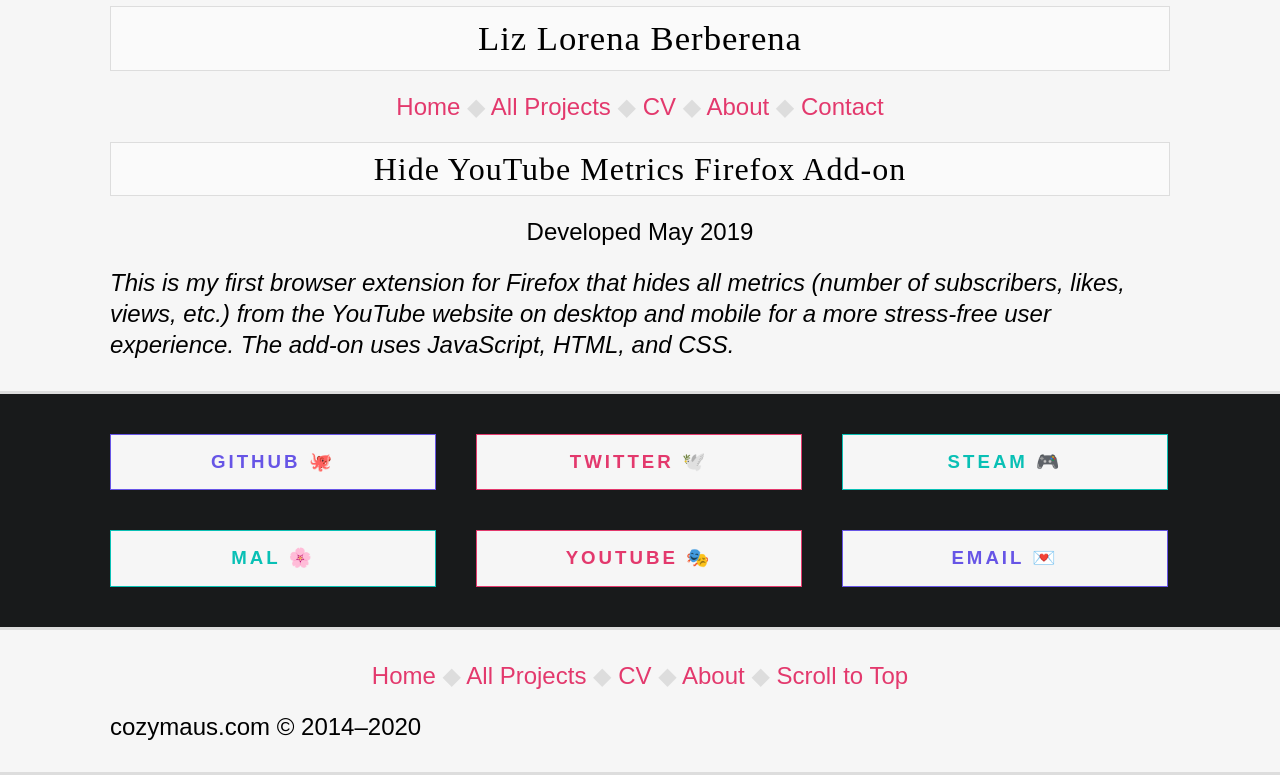
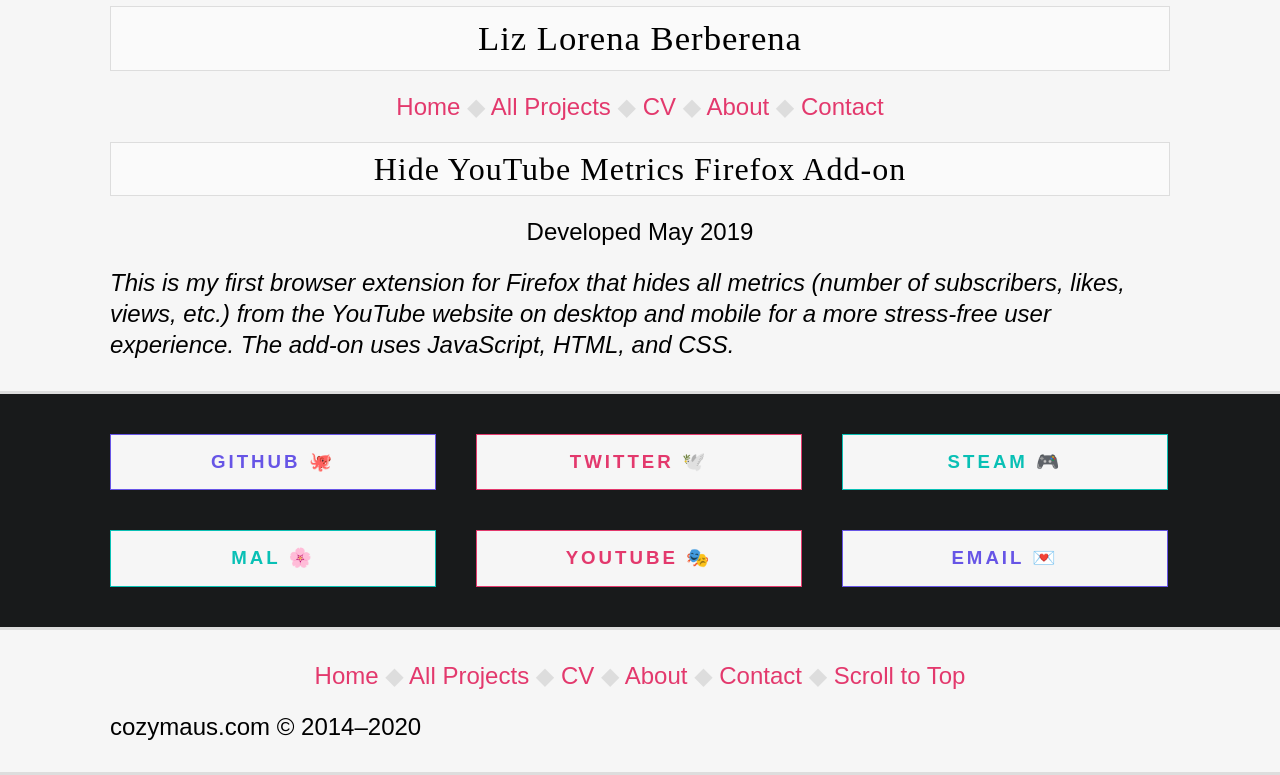
Before and after one commit to liz-lorena/2020, a Jekyll site: the page built from _posts/2019-05-06-hide-youtube-metrics-addon.md, in a window 1280 px wide, cut to the strip 157-932 px from the top of the page. Built offline with Jekyll 4.4.1, drawn with Linux system fonts in a browser that asks for light colours.

Commit message:
Update footer-pages.html

```diff
--- a/_includes/footer-pages.html
+++ b/_includes/footer-pages.html
@@ -1,5 +1,6 @@
 <p style="text-align:center;" class="simple-nav">
 
-<a href="/">Home</a> ◆ <a href="/projects">All&nbsp;Projects</a> ◆ <a href="/cv">CV</a> ◆ <a href="/about">About</a> ◆ <a href="#top">Scroll to Top</a>
+<a href="/">Home</a> ◆ <a href="/projects">All&nbsp;Projects</a> ◆ <a href="/cv">CV</a> ◆ <a href="/about">About</a> ◆ <a href="mailto:liz@cozymaus.com">Contact</a>
+ ◆ <a href="#top">Scroll to Top</a>
 
 </p>
```
